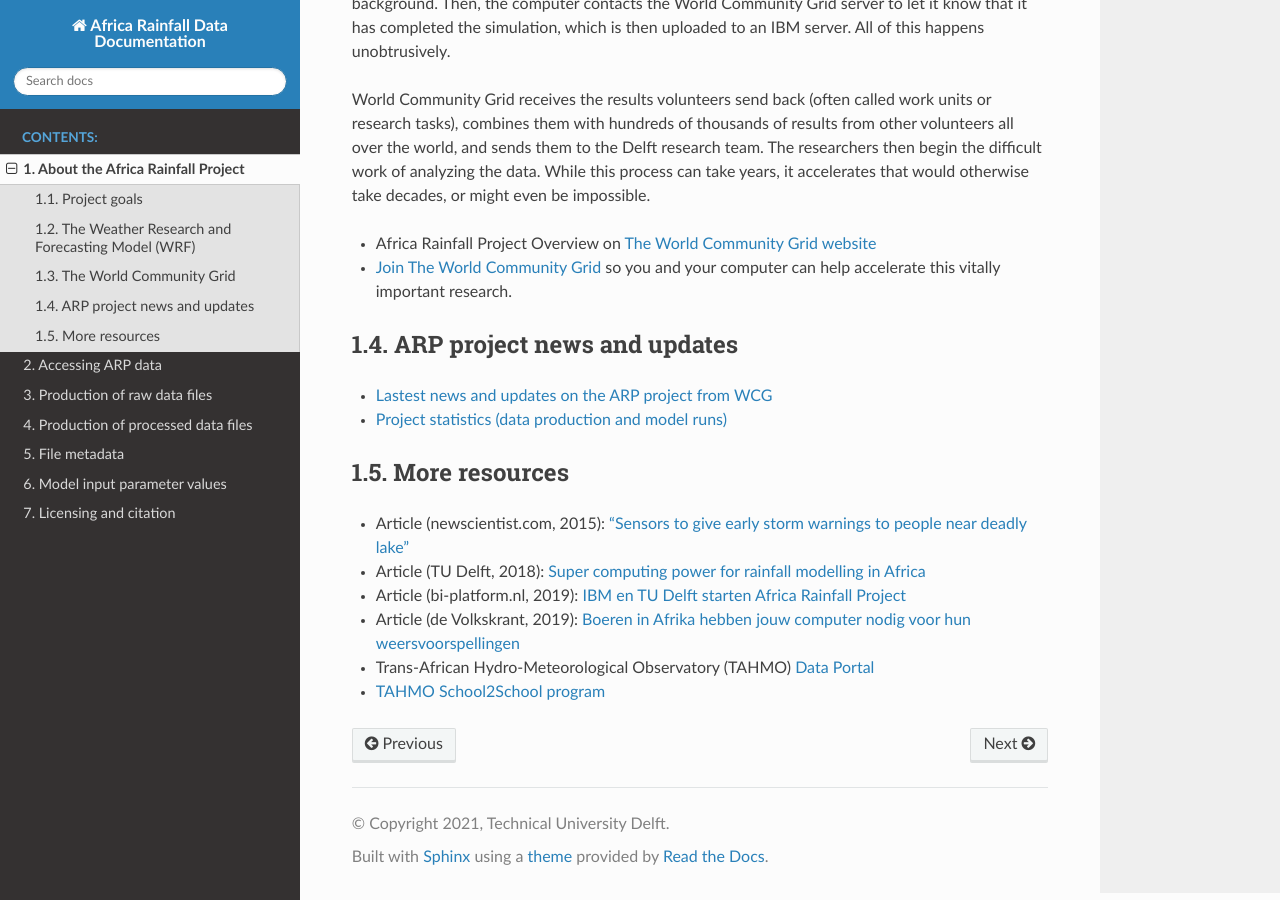
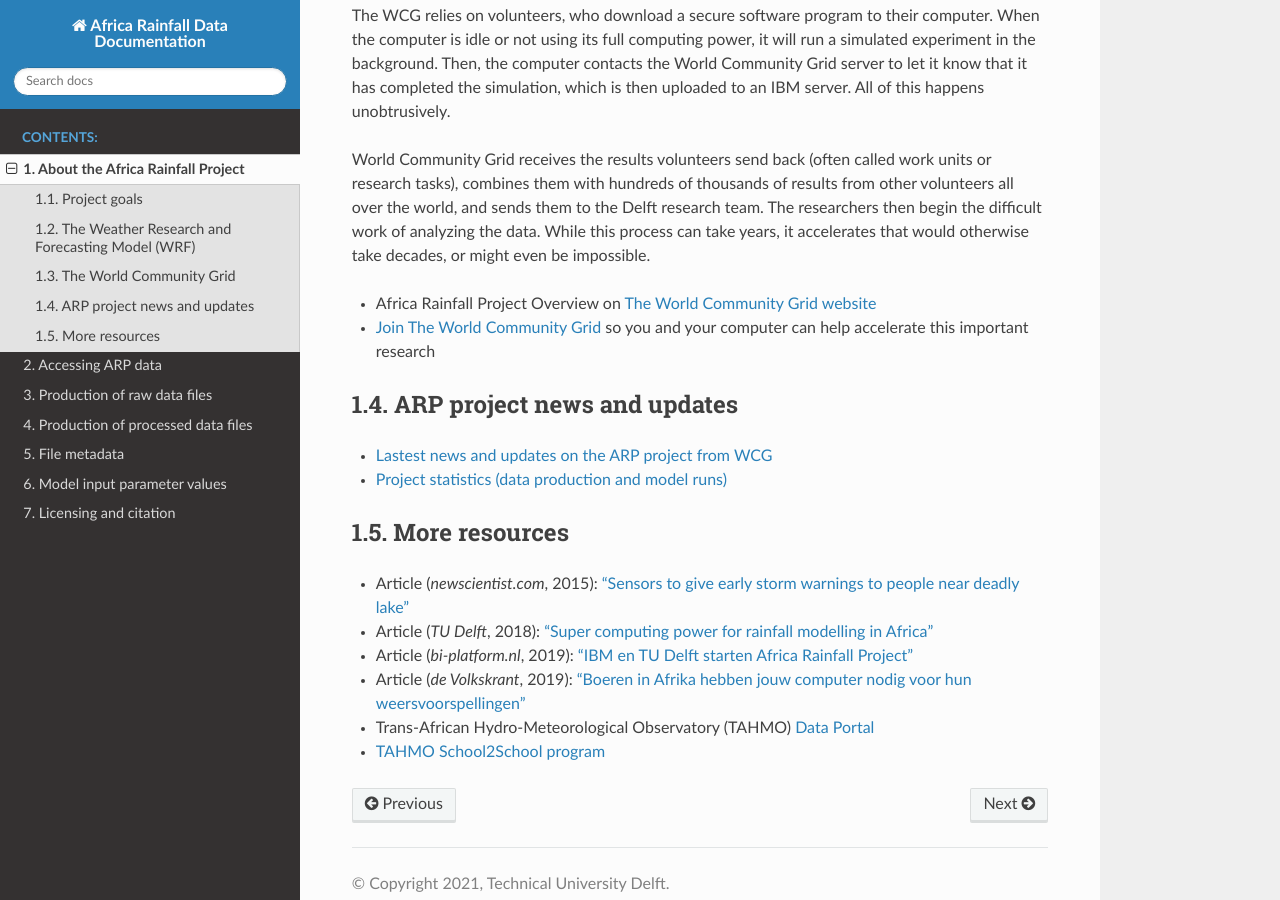
Before and after one commit to CEG-TU-Delft/africarain-docs, a Sphinx documentation site: the page built from docs/source/about.rst, in a window 1280 px wide and 900 px high, scrolled down 1845 px. Built offline with Sphinx 7.4.7 and the Read the Docs theme 2.0.0, drawn with Linux system fonts in a browser that asks for light colours.

Commit message:
formatting about.rst

```diff
--- a/docs/source/about.rst
+++ b/docs/source/about.rst
@@ -17,7 +17,7 @@ This is a unique experiment that has never been performed at such a scale. The m
 + Produce more accurate rainfall forecasts for sub-Saharan Africa
 + Give farmers more timely information about when to plant, help them obtain insurance
 + Support resilience in the face of climate change
-
+|
 
    *“The finer the grid we calculate with, the better we capture rainfall and convective (localized) rainstorms. But we’ve never been able to push that to the end—looking at weather patterns at a level of 500 meters to 1 kilometer.*
 
@@ -48,7 +48,7 @@ The WCG relies on volunteers, who download a secure software program to their co
 World Community Grid receives the results volunteers send back (often called work units or research tasks), combines them with hundreds of thousands of results from other volunteers all over the world, and sends them to the Delft research team. The researchers then begin the difficult work of analyzing the data. While this process can take years, it accelerates that would otherwise take decades, or might even be impossible.
 
 + Africa Rainfall Project Overview on `The World Community Grid website <https://www.worldcommunitygrid.org/research/arp1/overview.do>`_
-+ `Join The World Community Grid <https://www.worldcommunitygrid.org/join.action?projectToAdd=arp1>`_ so you and your computer can help accelerate this vitally important research.
++ `Join The World Community Grid <https://www.worldcommunitygrid.org/join.action?projectToAdd=arp1>`_ so you and your computer can help accelerate this important research
 
 
 ARP project news and updates
@@ -59,9 +59,9 @@ ARP project news and updates
 
 More resources
 --------------
-+ Article (newscientist.com, 2015): `"Sensors to give early storm warnings to people near deadly lake" <https://www.newscientist.com/article/mg22830525-200-sensors-to-give-early-storm-warnings-to-people-near-deadly-lake/>`_
-+ Article (TU Delft, 2018): `Super computing power for rainfall modelling in Africa <https://www.tudelft.nl/en/2018/citg/super-computing-power-for-rainfall-modelling-in-africa>`_
-+ Article (bi-platform.nl, 2019): `IBM en TU Delft starten Africa Rainfall Project <https://biplatform.nl/2287829/ibm-en-tu-delft-starten-africa-rainfall-project.html>`_
-+ Article (de Volkskrant, 2019): `Boeren in Afrika hebben jouw computer nodig voor hun weersvoorspellingen <https://www.volkskrant.nl/nieuws-achtergrond/boeren-in-afrika-hebben-jouw-computer-nodig-voor-hun-weersvoorspellingen~ba3f9754/?referer=https%3A%2F%2Fwww.tudelft.nl%2Fcitg%2Factueel%2Fin-de-media%2F&referrer=https%3A%2F%2Fresearch.tudelft.nl%2F>`_
++ Article (*newscientist.com*, 2015): `"Sensors to give early storm warnings to people near deadly lake" <https://www.newscientist.com/article/mg22830525-200-sensors-to-give-early-storm-warnings-to-people-near-deadly-lake/>`_
++ Article (*TU Delft*, 2018): `"Super computing power for rainfall modelling in Africa" <https://www.tudelft.nl/en/2018/citg/super-computing-power-for-rainfall-modelling-in-africa>`_
++ Article (*bi-platform.nl*, 2019): `"IBM en TU Delft starten Africa Rainfall Project" <https://biplatform.nl/2287829/ibm-en-tu-delft-starten-africa-rainfall-project.html>`_
++ Article (*de Volkskrant*, 2019): `"Boeren in Afrika hebben jouw computer nodig voor hun weersvoorspellingen" <https://www.volkskrant.nl/nieuws-achtergrond/boeren-in-afrika-hebben-jouw-computer-nodig-voor-hun-weersvoorspellingen~ba3f9754/?referer=https%3A%2F%2Fwww.tudelft.nl%2Fcitg%2Factueel%2Fin-de-media%2F&referrer=https%3A%2F%2Fresearch.tudelft.nl%2F>`_
 + Trans-African Hydro-Meteorological Observatory (TAHMO) `Data Portal <https://portal.tahmo.org/login>`_
 + `TAHMO School2School program <https://tahmo.org/school-2-school-initiative/>`_
--- a/docs/source/metadata.rst
+++ b/docs/source/metadata.rst
@@ -33,7 +33,7 @@ From `cfconventions.org <http://cfconventions.org/Data/cf-conventions/cf-convent
 
 This standard is intended for use with climate and forecast data, for atmosphere, surface and ocean, and was designed with model-generated data particularly in mind."
 
-For more information about the CF conventions and specifications related to CF-1.8, please see `cfconventions.org. <http://cfconventions.org/Data/cf-conventions/cf-conventions-1.8/cf-conventions.html>`_
++ For more information about the CF conventions and specifications related to CF-1.8, please see `cfconventions.org. <http://cfconventions.org/Data/cf-conventions/cf-conventions-1.8/cf-conventions.html>`_
 
 Viewing file metdata with ncdump
 --------------------------------
```
Also changed, not shown: other parts of docs/source/metadata.rst (+1 -1 lines).
